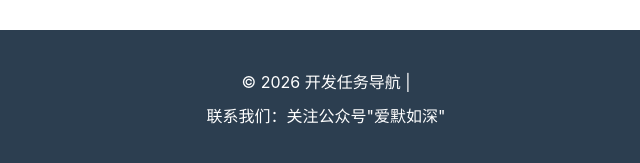
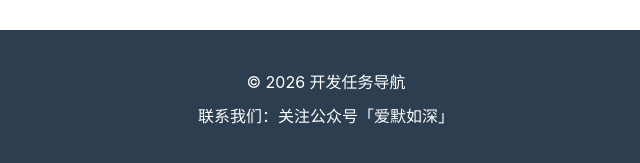
Before and after one commit to amosliuster163/openclaw-task-platform, a plain HTML site: page index.html in a window 1280 px wide. Shown: the part 2636-2799 px from the top of the page, 314-954 px from the left. Drawn offline with Linux system fonts and the light colour scheme.

Commit message:
fix: 清理页脚格式，修复公众号名称显示

```diff
--- a/index.html
+++ b/index.html
@@ -150,8 +150,8 @@
     </main>
 
     <footer id="contact">
-        <p>© 2026 开发任务导航 | </p>
-        <p>联系我们：关注公众号"爱默如深"</p>
+        <p>© 2026 开发任务导航</p>
+        <p>联系我们：关注公众号「爱默如深」</p>
     </footer>
 </body>
 </html>
```
